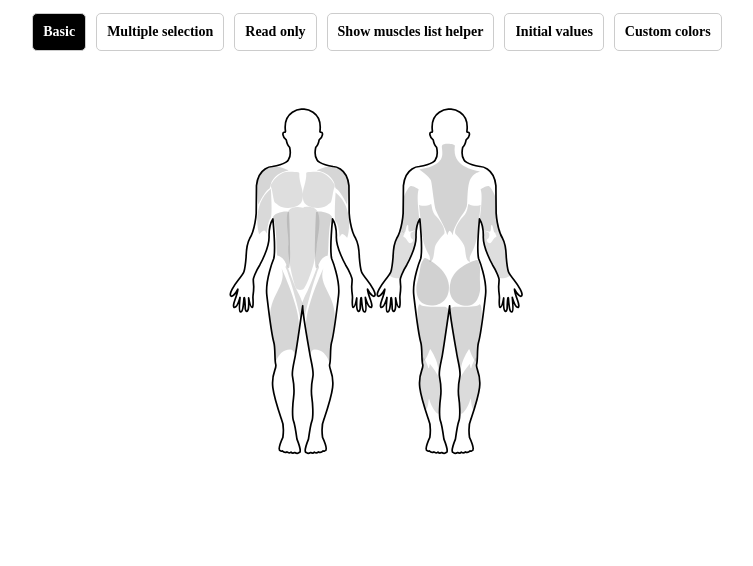
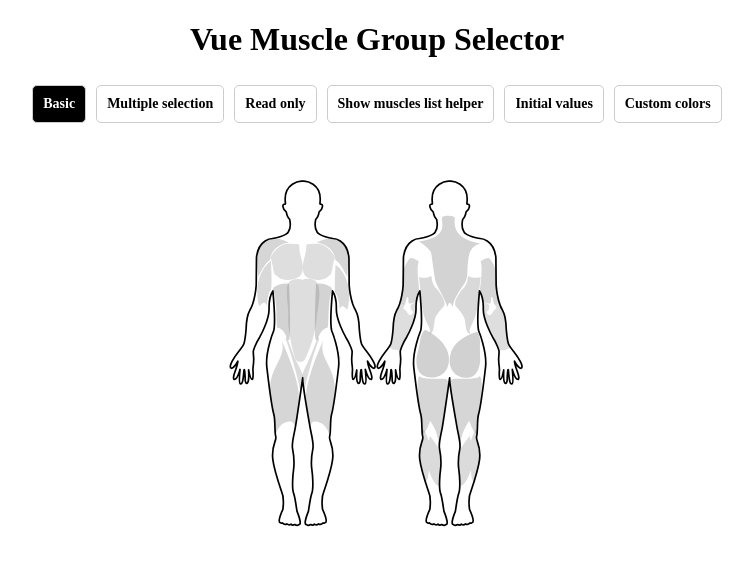
Before and after one commit to itsalb3rt/vue-muscle-group-selector, a Vue app: page / in a window 1280 px wide. Shown: the top 566 px of the page, without its empty margins (263-1016 px from the left). Built offline with nearby package versions, Linux system fonts and the light colour scheme.

Commit message:
feat
* Added title

```diff
--- a/src/App.vue
+++ b/src/App.vue
@@ -29,6 +29,9 @@ const handleChangeSettings = (option) => {
 </script>
 
 <template>
+  <div>
+    <h1 style="text-align: center">Vue Muscle Group Selector</h1>
+  </div>
   <div class="row">
     <div class="col-12" style="text-align: center">
       <nav v-for="option in menuOptions" :key="option">
@@ -53,7 +56,10 @@ const handleChangeSettings = (option) => {
             selectedMenuOption === 'Multiple selection' ? true : false
           "
           :initial-values="
-            selectedMenuOption === 'Initial values' || selectedMenuOption === 'Read only' ? ['pectorals'] : []
+            selectedMenuOption === 'Initial values' ||
+            selectedMenuOption === 'Read only'
+              ? ['pectorals']
+              : []
           "
           :read-only="selectedMenuOption === 'Read only' ? true : false"
           :primaryColor="
```
